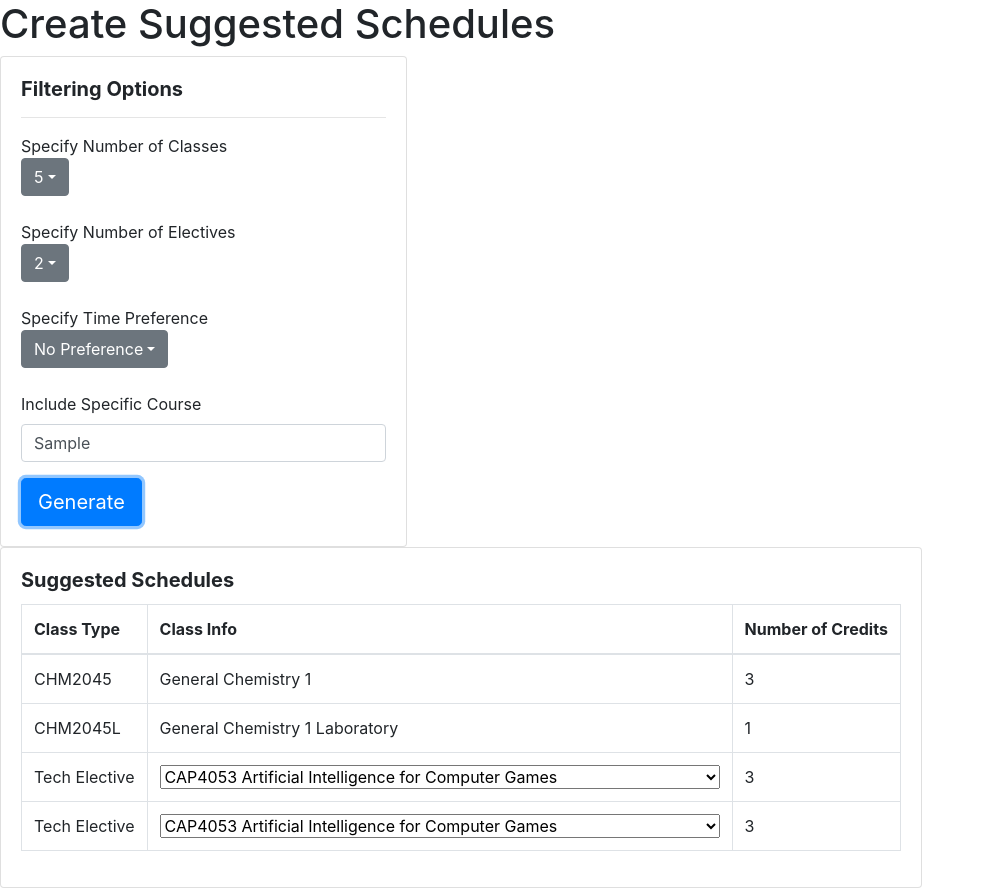
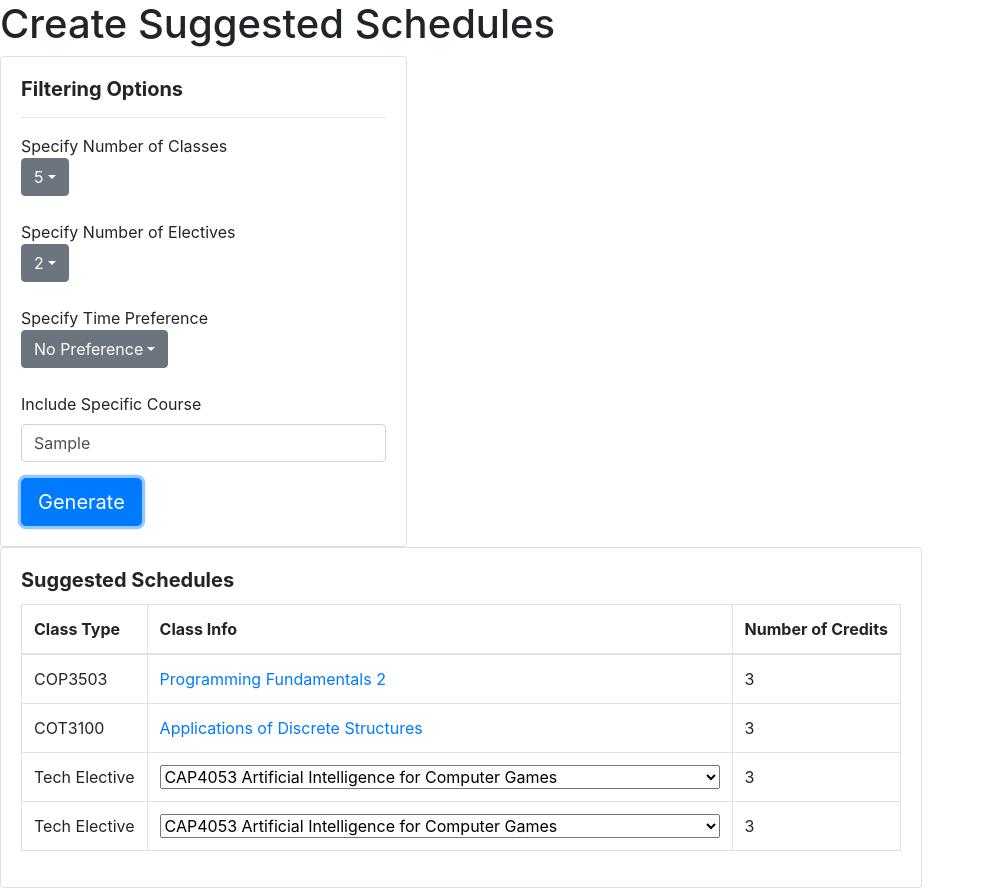
Before and after one commit to OneUFScheduler/OneUFScheduler, a React (Create React App) app: page / in a window 1280 px wide. Both pictures are taken after typing "Sample" into the empty fields and a click on the button "Generate". Shown: the whole page, without its empty margins (0-985 px from the left). Built offline with nearby package versions, Linux system fonts and the light colour scheme.

Commit message:
filter classes person has taken

```diff
--- a/src/components/Schedule.js
+++ b/src/components/Schedule.js
@@ -161,6 +161,33 @@ componentDidUpdate(prevProps) {
         let optionItems = this.state.filteredElect.map((c) =>
                 <option key={c.code}>{c.code + " " + c.name}</option>
             );
+						//filter out the class someone has already taken
+						var tooken = [];
+						Object.keys(taken).forEach(function(code) {
+							tooken.push(taken[code]);
+						});
+						console.log(tooken);
+						var arr = [];
+							Object.keys(data).forEach(function(code) {
+								arr.push(data[code]);
+							});
+							console.log(arr)
+							var i = 0;
+							var l = 0;
+							while (i < tooken.length){
+								l = 0;
+								Object.keys(data).forEach(function(code) {
+									l=0
+									if(tooken[i].code == data[code].code)
+									{
+										arr.splice(l, 1);
+									}
+									l++;
+								});
+								i++;
+						}
+							console.log(arr);
+
         let numOtherClasses = this.state.numClass;
         let includeSpecific;
         if(this.state.foundClass !== null){
@@ -198,11 +225,23 @@ componentDidUpdate(prevProps) {
                     </tr>
                 </thead>
                 <tbody>
+
+
                 {includeSpecific}
-                {this.state.filteredData.slice(0,(numOtherClasses-this.props.numElect)).map((c) =>
+                {arr.slice(0,(numOtherClasses-this.props.numElect)).map((c) =>
                 <tr>
                     <td>{c.code}</td>
-                    <td>{c.name}</td>
+
+										<td><a href='#' onClick={this.toggleModal}> {c.name} </a></td>
+
+										<Modal isOpen={this.state.modal} toggle={this.toggleModal} >
+												<ModalHeader toggle={this.toggleModal}>Class Description</ModalHeader>
+												<ModalBody>
+														{c.description} {c.prerequisites}
+												</ModalBody>
+												<ModalFooter>
+												</ModalFooter>
+										</Modal>
                     <td>{c.sections[0].credits}</td>
                 </tr>
                 )}
--- a/src/components/person.json
+++ b/src/components/person.json
@@ -1,10 +1,23 @@
 [
-	{
-    "code": "COP3502",
-    "courseId": "024105",
-    "name": "Programming Fundamentals 1"
-	},
+	 {
+		 "code": ""
+	 },
 	 {
 		 "code": "ENC1101"
-	 }
+	 },
+	 {
+		 "code": "CHM2045L"
+	 },
+	 {
+		 "code": "MAC2311"
+	 },
+	 {
+		 "code": "COP3503"
+	 },
+	 {
+     "code": "CHM2045"
+ 	},
+	{
+		"code": "IDS1161"
+	}
 ]
```
